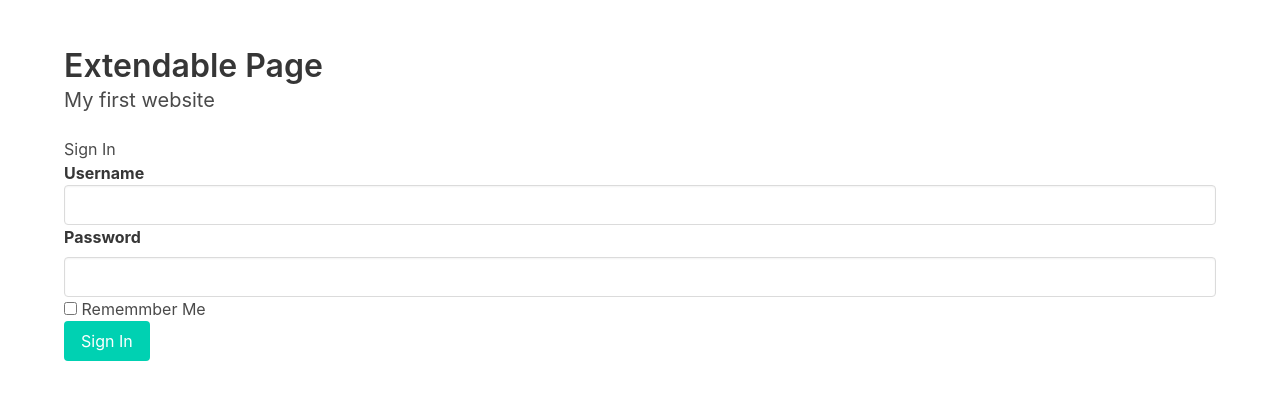
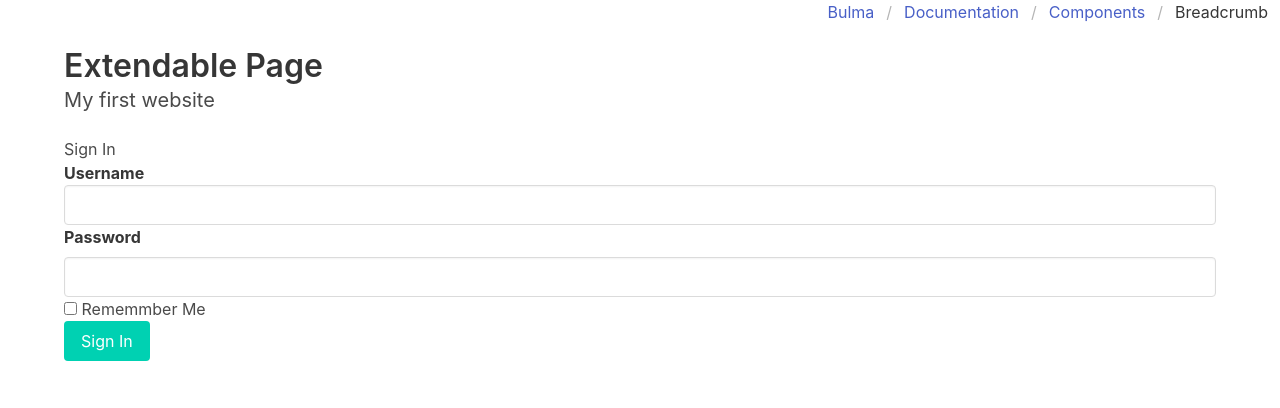
Before and after one commit to mohamadatef/microblog, a Flask app: page /login in a window 1280 px wide. Shown: the top 408 px of the page. Run offline with Flask 2, Linux system fonts and the light colour scheme; some libraries are stand-ins or nearby versions.

Commit message:
Some CSS

```diff
--- a/app/templates/base.html
+++ b/app/templates/base.html
@@ -8,7 +8,14 @@
     <link rel="stylesheet" href="https://cdnjs.cloudflare.com/ajax/libs/bulma/0.6.1/css/bulma.min.css">
   </head>
   <body>
-  <section class="section">
+        <nav class="breadcrumb is-right" aria-label="breadcrumbs">
+                <ul>
+                  <li><a href="#">Bulma</a></li>
+                  <li><a href="#">Documentation</a></li>
+                  <li><a href="#">Components</a></li>
+                  <li class="is-active"><a href="#" aria-current="page">Breadcrumb</a></li>
+                </ul>
+              </nav>
     <div class="container">
       <h1 class="title">
         Extendable Page
@@ -20,6 +27,5 @@
         {%endblock%}
     </div>
     </div>
-  </section>
   </body>
 </html>
```
